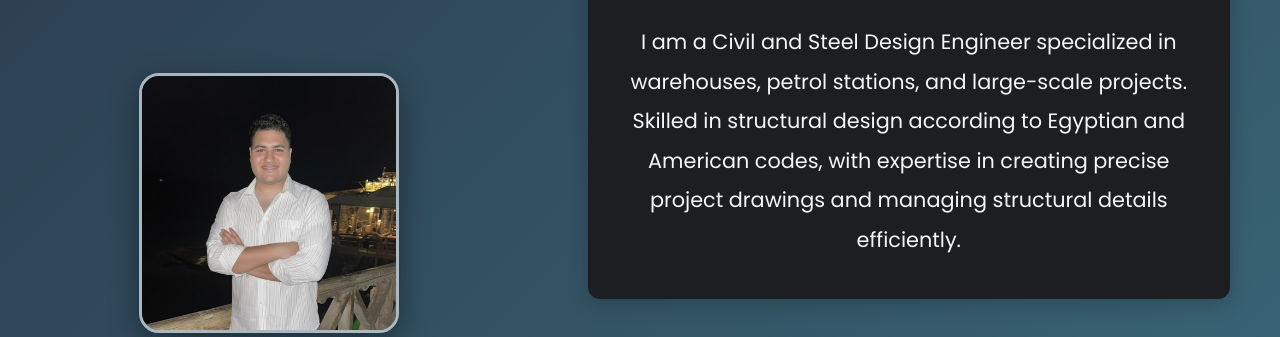
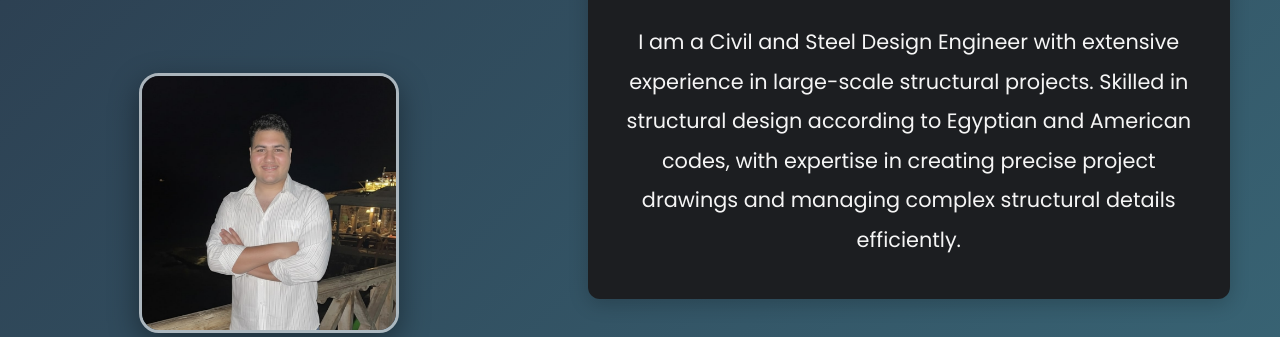
Before and after one commit to mohamedMostafa20-max/mohamedMostafa20-max.github.io, a plain HTML site: page index.html in a window 1280 px wide. Shown: the part 140-477 px from the top of the page. Drawn offline with Linux system fonts and the light colour scheme.

Commit message:
Update one line in index.html

```diff
--- a/index.html
+++ b/index.html
@@ -27,9 +27,7 @@
       <section class="about-me">
         <h2>About Me</h2>
         <p>
-          I am a Civil and Steel Design Engineer specialized in warehouses, petrol stations, and large-scale
-          projects. Skilled in structural design according to Egyptian and American codes, with expertise in
-          creating precise project drawings and managing structural details efficiently.
+          I am a Civil and Steel Design Engineer with extensive experience in large-scale structural projects. Skilled in structural design according to Egyptian and American codes, with expertise in creating precise project drawings and managing complex structural details efficiently.
         </p>
       </section>
 
```
